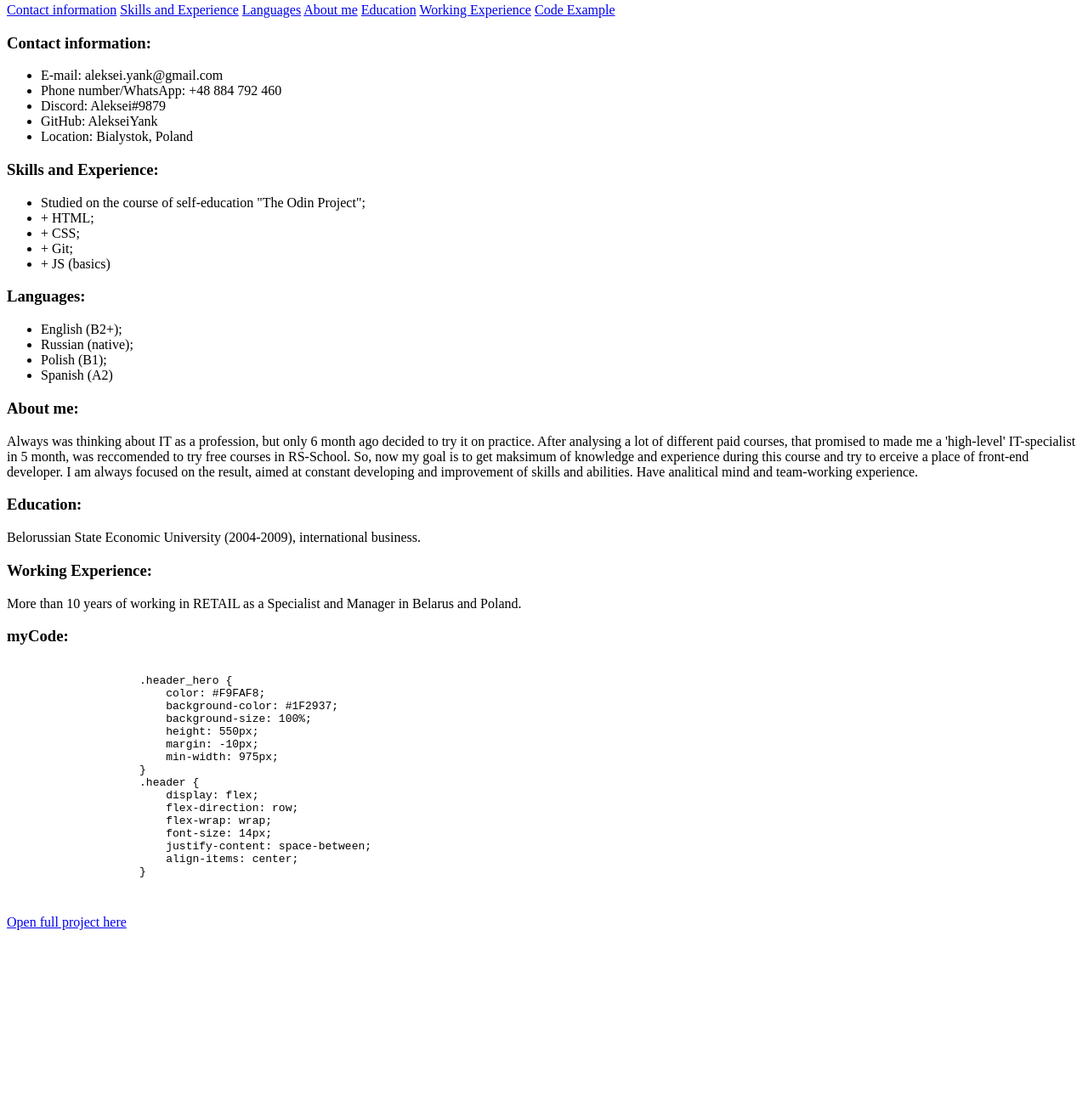
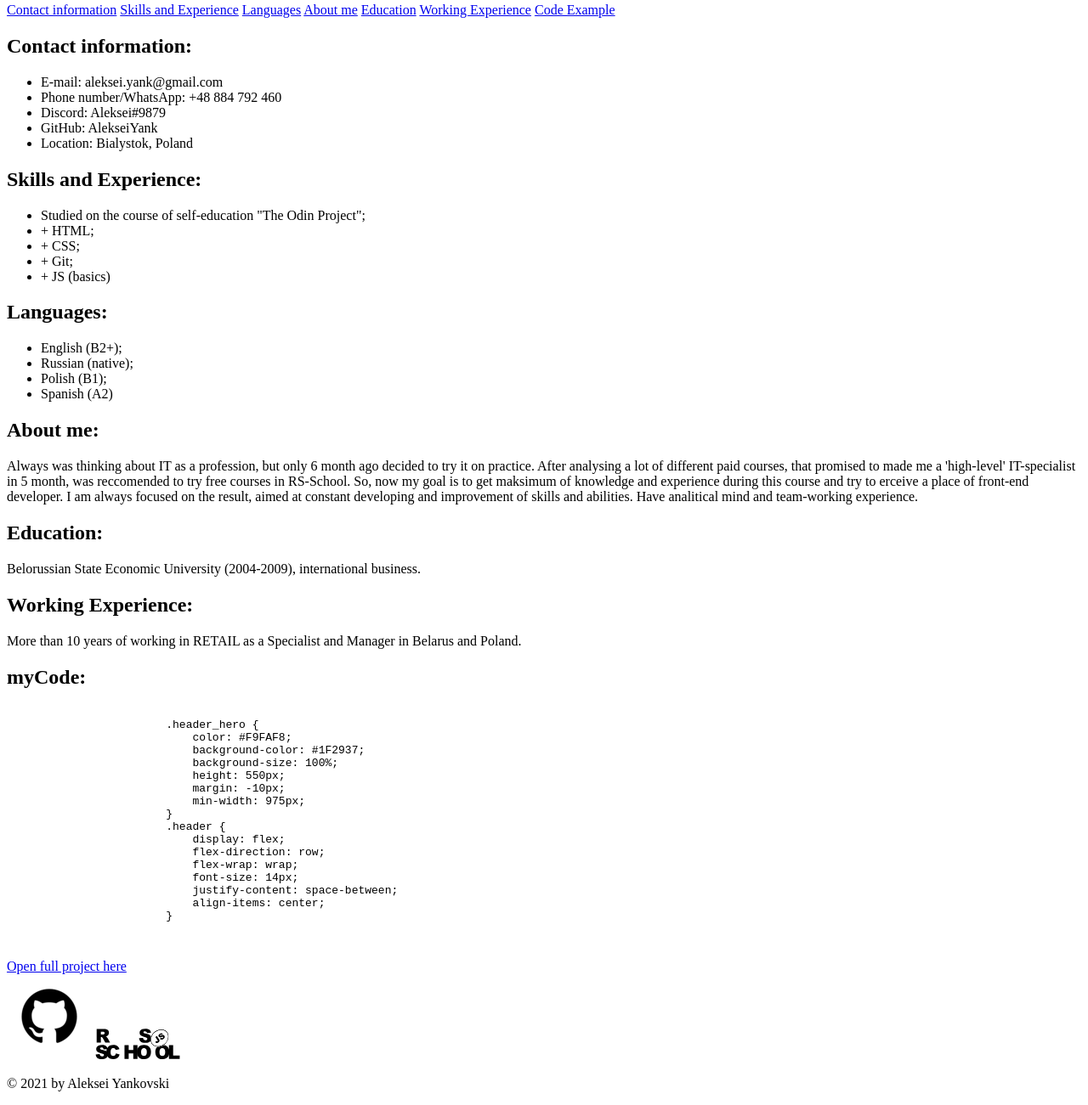
Before and after one commit to AlekseiYank/rsschool-cv, a plain HTML site: page index.html in a window 1280 px wide. Shown: the part 389-1690 px from the top of the page at 85% size. Before the commit the page ends 1492 px from the top, so only its background shows below. Drawn offline with Linux system fonts and the light colour scheme.

Commit message:
feat: add footer

```diff
--- a/index.html
+++ b/index.html
@@ -9,9 +9,10 @@
 </head>
 <body>
     <header>
-        <img src="1614766552935.jpg" alt="no foto">
+        <img src="/Images/1614766552935.jpg" alt="no foto">
         <h1>Aleksei Yankovski</h1>
     </header>
+    <main class="cv_info">
         <nav>
             <a href="#top_cont">Contact information</a>
             <a href="#top_skills">Skills and Experience</a>
@@ -23,7 +24,7 @@
         </nav>
         <section class="mainly">
             <div class="contacts">
-                <h3 id="top_cont">Contact information:</h3>
+                    <h2 id="top_cont">Contact information:</h2>
                     <ul>
                         <li>E-mail: aleksei.yank@gmail.com</li>
                         <li>Phone number/WhatsApp: +48 884 792 460</li>
@@ -33,7 +34,7 @@
                     </ul>
                 </div>
                 <div class="skills">
-                <h3 id="top_skills">Skills and Experience:</h3>
+                    <h2 id="top_skills">Skills and Experience:</h2>
                     <ul>
                         <li>Studied on the course of self-education "The Odin Project";</li>
                         <li>+ HTML;</li>
@@ -43,7 +44,7 @@
                     </ul>
                 </div>
                 <div class="languages">
-                <h3 id="top_lang">Languages:</h3>
+                    <h2 id="top_lang">Languages:</h2>
                     <ul>
                         <li>English (B2+);</li>
                         <li>Russian (native);</li>
@@ -54,19 +55,19 @@
         </section>
         <section class="add_info">
             <div class="myself">
-            <h3 id="top_myself">About me:</h3>
+                <h2 id="top_myself">About me:</h2>
                 <p>Always was thinking about IT as a profession, but only 6 month ago decided to try it on practice. After analysing a lot of different paid courses, that promised to made me a 'high-level' IT-specialist in 5 month, was reccomended to try free courses in RS-School. So, now my goal is to get maksimum of knowledge and experience during this course and try to erceive a place of front-end developer. I am always focused on the result, aimed at constant developing and improvement of skills and abilities. Have analitical mind and team-working experience.</p>
             </div>
             <div class="education">
-            <h3 id="top_edu">Education:</h3>
+                <h2 id="top_edu">Education:</h2>
                 <p>Belorussian State Economic University (2004-2009), international business.</p>
             </div>
             <div class="working_experience">
-            <h3 id="top_work">Working Experience:</h3>
+                <h2 id="top_work">Working Experience:</h2>
                 <p>More than 10 years of working in RETAIL as a Specialist and Manager in Belarus and Poland.</p>
             </div>
             <div class="code_example">
-            <h3 id="top_ex"> myCode:</h3>
+                <h2 id="top_ex"> myCode:</h2>
                 <pre>
                     <code>
                         .header_hero {
@@ -90,5 +91,11 @@
                 <a href="https://alekseiyank.github.io/the-Odin-Landing-Page/">Open full project here</a>
             </div>
         </section>
+    </main>
+    <footer>
+        <a href="https://github.com/AlekseiYank"><img src="/Images/Github_icon-icons.com_49946-2.png" alt=""></a>
+        <a href="https://rs.school/js/"><img src="/Images/rs_school_js-2.svg" alt=""></a>
+        <p>© 2021 by Aleksei Yankovski</p>
+    </footer>
 </body>
 </html>
```
Also changed, not shown: Images/1614766552935.jpg (renamed from 1614766552935.jpg), Images/Github_icon-icons.com_49946-2.png (added), Images/rs_school_js-2.svg (added). Lines whose indentation alone changed are shown as unchanged.
